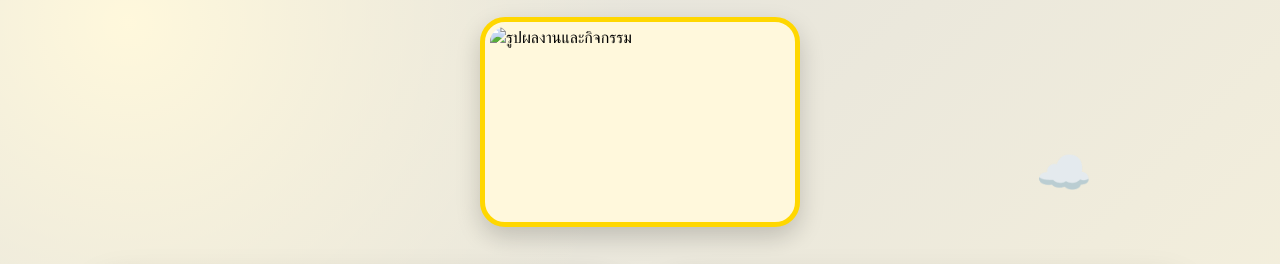
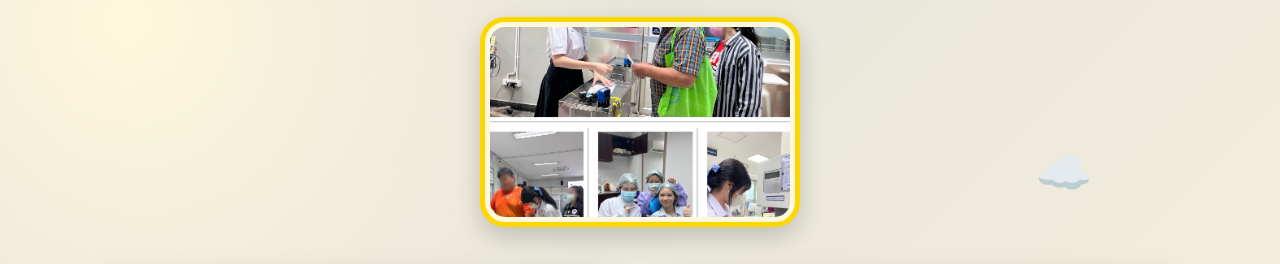
Before and after one commit to s37285/s37285.github.io, a plain HTML site: page activities.html in a window 1280 px wide. Shown: the part 294-558 px from the top of the page. Drawn offline with Linux system fonts and the light colour scheme.

Commit message:
Update activities.html

```diff
--- a/activities.html
+++ b/activities.html
@@ -587,7 +587,7 @@ class="active">
 <!-- รูปใต้หัวข้อ -->
 
 <img
-src="images/activities-main.jpg"
+src="IMG_1091.jpeg"
 alt="รูปผลงานและกิจกรรม"
 class="activities-image">
 
```
